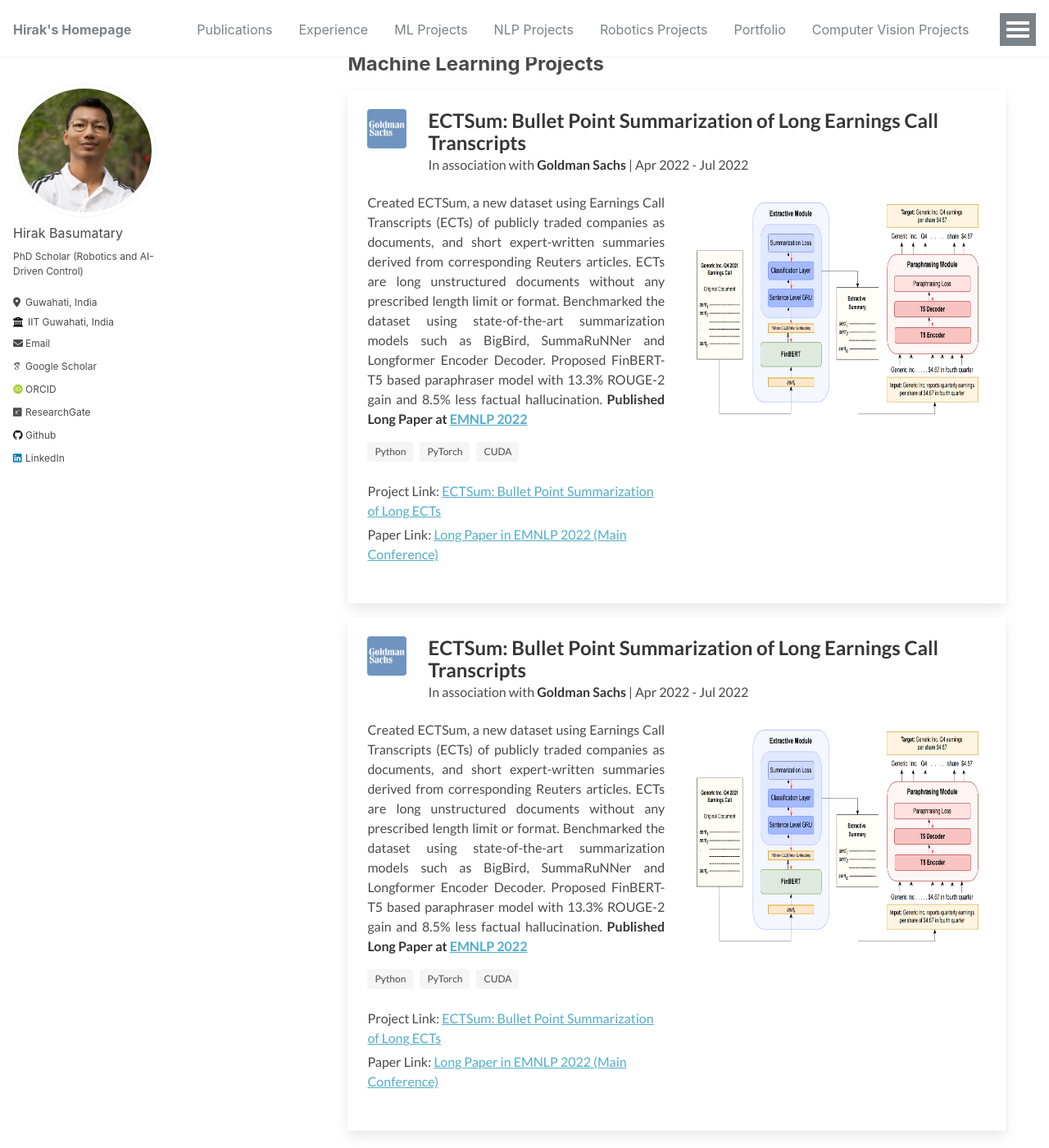
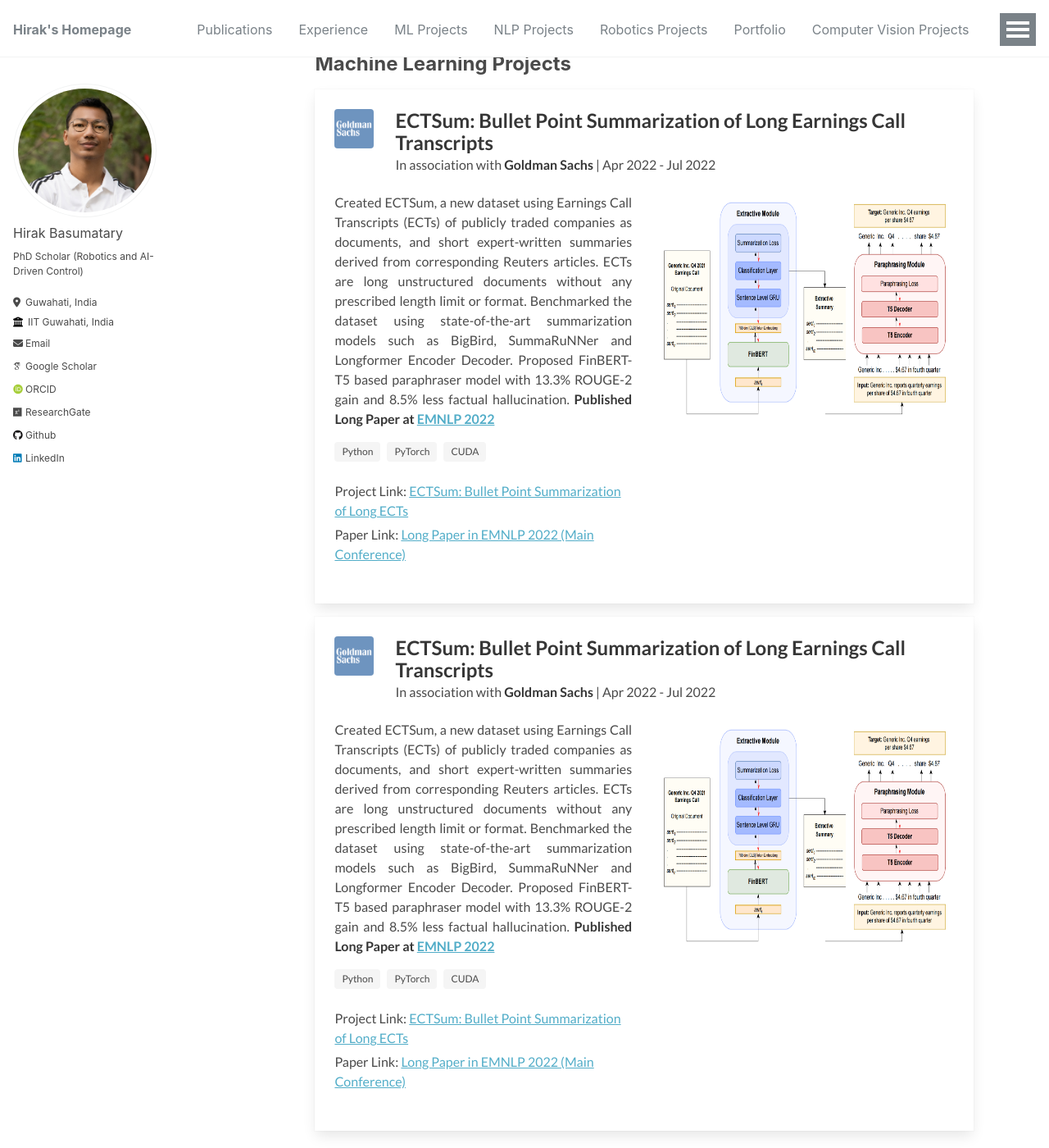
Before and after one commit to donbasu15/donbasu15.github.io, a Jekyll site: the page built from _pages/ML_projects.html, in a window 1280 px wide and 1400 px high. Shown: the whole window at 82% size. Built offline with Jekyll 4.4.1, drawn with Linux system fonts in a browser that asks for light colours; nearby versions of some CDN libraries; some web fonts are replaced; library files that are not in the unit come from our copies.

Commit message:
style added

```diff
--- a/_pages/ML_projects.html
+++ b/_pages/ML_projects.html
@@ -68,13 +68,13 @@
         @media(min-width: 1280px){
             .archive{
                 position: relative;
-                left: -30px;
+                left: -60px;
             }
         }
         @media(min-width: 925px) and (max-width: 1280px){
             .archive{
                 position: relative;
-                left: -10px;
+                left: -30px;
             }
         }
     </style>
```
